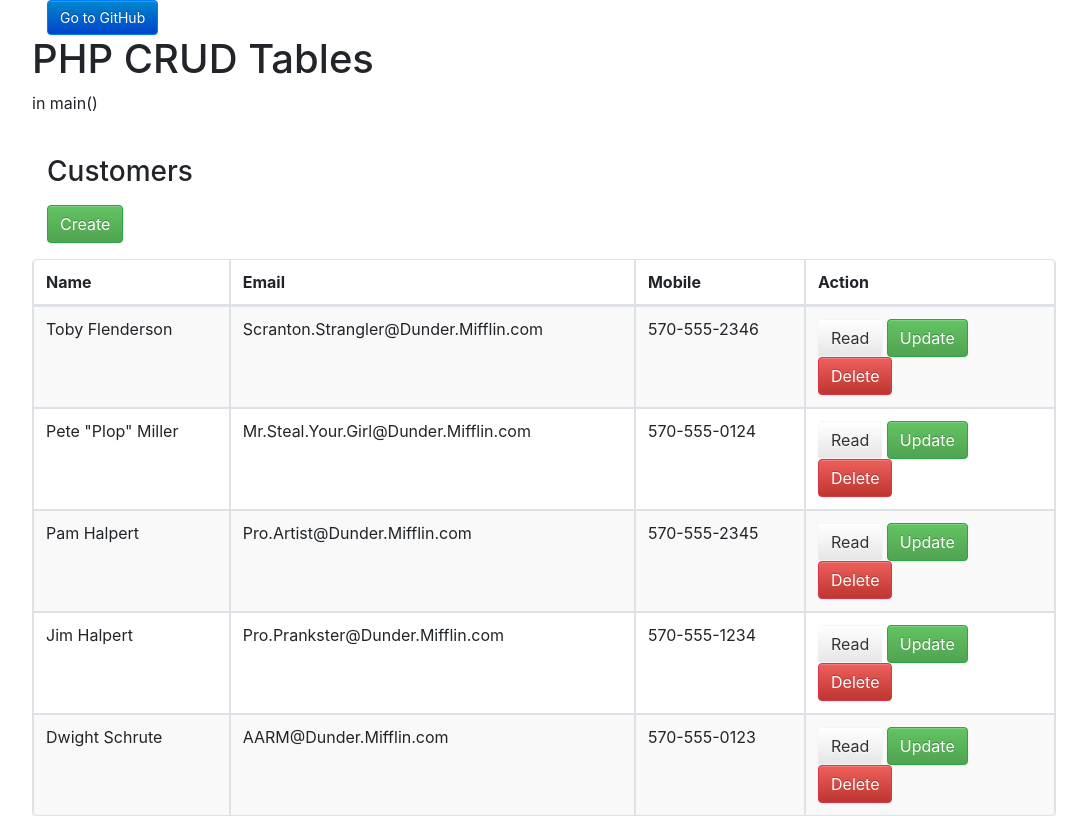
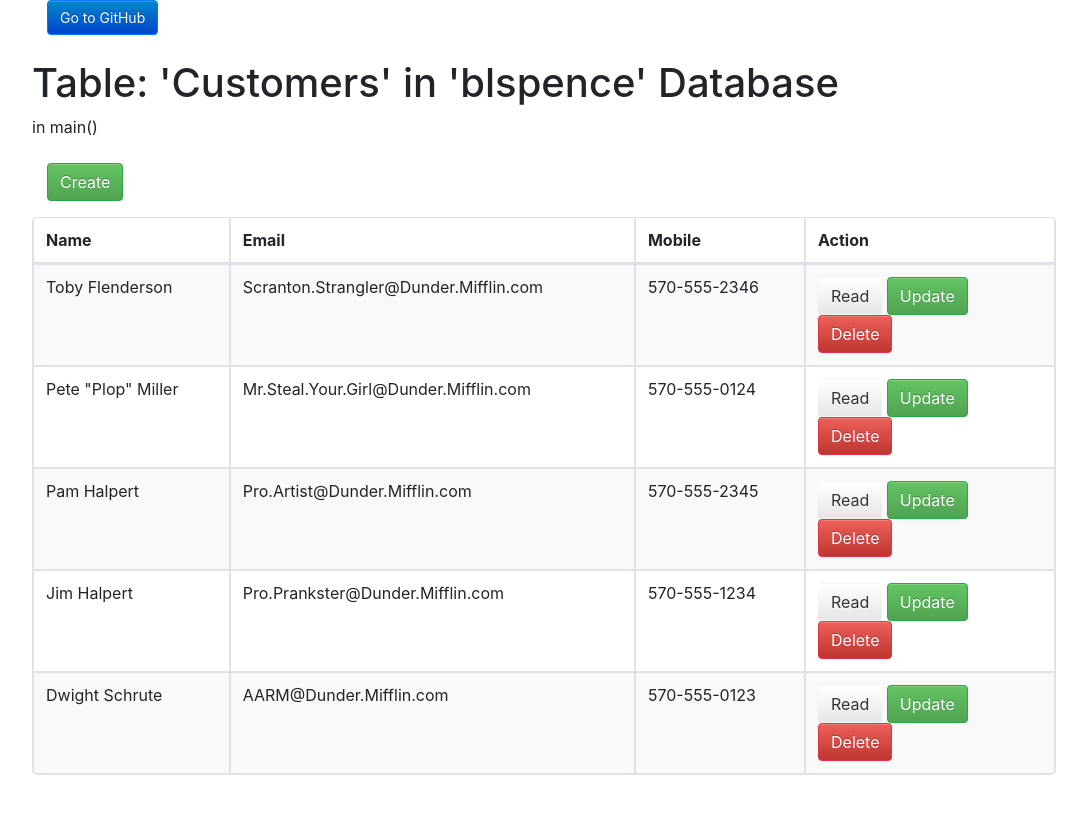
Before and after one commit to blspence/cis355, a PHP site: page /scripts/index.php in a window 1280 px wide. Shown: the top 816 px of the page, without its empty margins (96-1183 px from the left). After the commit the page ends 775 px from the top, so only its background shows below. Run offline with PHP 8.4, Linux system fonts and the light colour scheme; data comes from the database, SQL or seed files in the repository.

Commit message:
optimized

```diff
--- a/prog03/customers.class.php
+++ b/prog03/customers.class.php
@@ -1,9 +1,21 @@
 <?php
+
+abstract class enumActions
+{
+    public const id_FORM_CREATE = 0;
+    public const id_FORM_READ = 1;
+    public const id_FORM_UPDATE = 2;
+    public const id_FORM_DELETE = 3;
+    public const id_DB_MOD_CREATE = 5;
+    public const id_DB_MOD_UPDATE = 6;
+    public const id_DB_MOD_DELETE = 7;
+    public const id_LIST_RECORDS = 8;
+}
+
 
 class Customers
 {
     public $id;
-
     public $name;
     public $email;
     public $mobile;
@@ -14,7 +26,7 @@ class Customers
 
     private $title = "Customer";
 
-    function create_record() // display create form
+    function form_create()
     {
         echo "
         <html>
@@ -36,7 +48,7 @@ class Customers
                         <p class='row'>
                             <h3>Create a $this->title</h3>
                         </p>
-                        <form class='form-horizontal' action='customer.php?fun=11' method='post'>
+                        <form class='form-horizontal' action='index.php?fnc=enumActions::id_DB_MOD_CREATE' method='post'>
                     ";
         $this->control_group("name", $this->nameError, $this->name);
         $this->control_group("email", $this->emailError, $this->email);
@@ -44,7 +56,7 @@ class Customers
         echo "
                             <div class='form-actions'>
                                 <button type='submit' class='btn btn-success'>Create</button>
-                                <a class='btn' href='customer.php'>Back</a>
+                                <a class='btn' href='index.php'>Back</a>
                             </div>
                         </form>
                     </div>
@@ -55,7 +67,7 @@ class Customers
                     ";
     }
 
-    function delete_record()
+    function form_delete()
     {
         echo "
         <html>
@@ -77,11 +89,11 @@ class Customers
                         <p class='row'>
                             <h3>Delete a $this->title</h3>
                         </p>
-                        <form class='form-horizontal' action='customer.php?fun=44' method='post'>
+                        <form class='form-horizontal' action='index.php?fnc=enumActions::id_DB_MOD_DELETE' method='post'>
                             Are you sure you want to delete?
                             <div class='form-actions'>
                                 <button type='submit' class='btn btn-success'>Yes</button>
-                                <a class='btn' href='customer.php'>No</a>
+                                <a class='btn' href='index.php'>No</a>
                             </div>
                         </form>
                     </div>
@@ -92,7 +104,7 @@ class Customers
                     ";
     }
 
-    function read_record()
+    function form_read()
     {
         echo "
         <html>
@@ -114,11 +126,11 @@ class Customers
                         <p class='row'>
                             <h3>Read a $this->title</h3>
                         </p>
-                        <form class='form-horizontal' action='customer.php?fun=44' method='post'>
+                        <form class='form-horizontal' action='index.php?fnc=enumActions::id_DB_MOD_DELETE' method='post'>
                             Are you sure you want to delete?
                             <div class='form-actions'>
                                 <button type='submit' class='btn btn-success'>Yes</button>
-                                <a class='btn' href='customer.php'>No</a>
+                                <a class='btn' href='index.php'>No</a>
                             </div>
                         </form>
                     </div>
@@ -129,7 +141,7 @@ class Customers
                     ";
     }
 
-    function update_record()
+    function form_update()
     {
         echo "
         <html>
@@ -151,7 +163,7 @@ class Customers
                         <p class='row'>
                             <h3>Update a $this->title</h3>
                         </p>
-                        <form class='form-horizontal' action='customer.php?fun=33' method='post'>
+                        <form class='form-horizontal' action='index.php?fnc=enumActions::id_DB_MOD_UPDATE' method='post'>
                     ";
         $this->control_group("name", $this->nameError, $this->name);
         $this->control_group("email", $this->emailError, $this->email);
@@ -159,7 +171,7 @@ class Customers
         echo "
                             <div class='form-actions'>
                                 <button type='submit' class='btn btn-success'>Update</button>
-                                <a class='btn' href='customer.php'>Back</a>
+                                <a class='btn' href='index.php'>Back</a>
                             </div>
                         </form>
                     </div>
@@ -170,7 +182,8 @@ class Customers
                     ";
     }
 
-    function list_records() {
+    function list_records()
+    {
         echo "
         <html>
             <head>
@@ -185,11 +198,8 @@ class Customers
             </head>
             <body>
                 <div class='container'>
-                    <p class='row'>
-                        <h3>$this->title" . "s" . "</h3>
-                    </p>
                     <p>
-                        <a href='customer.php?fun=1' class='btn btn-success'>Create</a>
+                        <a href='index.php?fnc=enumActions::id_FORM_CREATE' class='btn btn-success'>Create</a>
                     </p>
                     <div class='row'>
                         <table class='table table-striped table-bordered'>
@@ -205,17 +215,18 @@ class Customers
                     ";
         $pdo = Database::connect();
         $sql = "SELECT * FROM customers ORDER BY id DESC";
-        foreach ($pdo->query($sql) as $row) {
+        foreach($pdo->query($sql) as $row)
+        {
             echo "<tr>";
             echo "<td>". $row["name"] . "</td>";
             echo "<td>". $row["email"] . "</td>";
             echo "<td>". $row["mobile"] . "</td>";
             echo "<td width=250>";
-            echo "<a class='btn' href='customer.php?fun=2?id=".$row["id"]."'>Read</a>";
+            echo "<a class='btn' href='index.php?fnc=enumActions::id_FORM_READ?id=".$row["id"]."'>Read</a>";
             echo "&nbsp;";
-            echo "<a class='btn btn-success' href='customer.php?fun=33?id=".$row["id"]."'>Update</a>";
+            echo "<a class='btn btn-success' href='index.php?fnc=enumActions::id_DB_MOD_UPDATE?id=".$row["id"]."'>Update</a>";
             echo "&nbsp;";
-            echo "<a class='btn btn-danger' href='customer.php?fun=44?id=".$row["id"]."'>Delete</a>";
+            echo "<a class='btn btn-danger' href='index.php?fnc=enumActions::id_DB_MOD_DELETE?id=".$row["id"]."'>Delete</a>";
             echo "</td>";
             echo "</tr>";
         }
@@ -225,14 +236,12 @@ class Customers
                         </table>
                     </div>
                 </div>
-
             </body>
-
         </html>
-                    ";
+        ";
     }
 
-    function control_group ($label, $labelError, $val)
+    function control_group($label, $labelError, $val)
     {
         echo "<div class='control-group";
         echo !empty($labelError) ? 'error' : '';
@@ -242,7 +251,8 @@ class Customers
         echo "<input name='$label' type='text' placeholder='$label' value='";
         echo !empty($val) ? $val : '';
         echo "'>";
-        if (!empty($labelError)) {
+        if(!empty($labelError))
+        {
             echo "<span class='help-inline'>";
             echo $labelError;
             echo "</span>";
@@ -251,25 +261,26 @@ class Customers
         echo "</div>";
     }
 
-    function insert_record () {
-        // validate input
+    function db_mod_create()
+    {
+        /* validate input */
         $valid = true;
-        if (empty($this->name)) {
+        if(empty($this->name))
+        {
             $this->nameError = 'Please enter Name';
             $valid = false;
         }
 
-        if (empty($this->email)) {
+        if(empty($this->email))
+        {
             $this->emailError = 'Please enter Email Address';
             $valid = false;
         }
-        /*
-        else if ( !filter_var($email,FILTER_VALIDATE_EMAIL) ) {
-
+        else if (!filter_var($email, FILTER_VALIDATE_EMAIL))
+        {
             $this->emailError = 'Please enter a valid Email Address';
             $valid = false;
         }
-         */
 
         if(empty($this->mobile))
         {
@@ -285,33 +296,34 @@ class Customers
             $q = $pdo->prepare($sql);
             $q->execute(array($this->name,$this->email,$this->mobile));
             Database::disconnect();
-            header("Location: customer.php");
+            header("Location: index.php");
         }
         else
         {
-            $this->create_record();
+            $this->form_create();
         }
     }
 
-    function insert_update_record () {
-        // validate input
+    function db_mod_update()
+    {
+        /* validate input */
         $valid = true;
-        if (empty($this->name)) {
+        if(empty($this->name))
+        {
             $this->nameError = 'Please enter Name';
             $valid = false;
         }
 
-        if (empty($this->email)) {
+        if(empty($this->email))
+        {
             $this->emailError = 'Please enter Email Address';
             $valid = false;
         }
-        /*
-        else if ( !filter_var($email,FILTER_VALIDATE_EMAIL) ) {
-
+        else if(!filter_var($email,FILTER_VALIDATE_EMAIL))
+        {
             $this->emailError = 'Please enter a valid Email Address';
             $valid = false;
         }
-         */
 
         if(empty($this->mobile))
         {
@@ -327,15 +339,16 @@ class Customers
             $q = $pdo->prepare($sql);
             $q->execute(array($this->name,$this->email,$this->mobile, $this->id));
             Database::disconnect();
-            header("Location: customer.php");
+            header("Location: index.php");
         }
         else
         {
-            $this->update_record();
+            $this->form_update();
         }
     }
 
-    function delete_update_record () {
+    function db_mod_delete()
+    {
         $id = 0;
 
         if(!empty($_GET['id']))
@@ -359,7 +372,8 @@ class Customers
         }
     }
 
-    function read_helper ($id) {
+    function read_helper($id)
+    {
         $id = null;
         if(!empty($_GET['id']))
         {
@@ -382,3 +396,5 @@ class Customers
         }
     }
 }
+
+?>
--- a/prog03/index.php
+++ b/prog03/index.php
@@ -15,21 +15,6 @@
 
 
     /***************************************************************************
-     * GLOBAL VARIABLES
-     **************************************************************************/
-    /* $GLOBALS['api_base_addr'] */
-    $api_base_addr = "https://api.svsu.edu/courses?prefix=";
-
-    /* custom 'struct' type */
-    class listingType
-    {
-        public $lineNumber;
-        public $listingStr;
-        public $days;
-    }
-
-
-    /***************************************************************************
      * FUNCTION DEFINITIONS
      **************************************************************************/
 
@@ -41,45 +26,62 @@
 
         $cust = new Customers();
 
-        if(isset($_POST["name"])) $cust->name = $_POST["name"];
-        if(isset($_POST["email"])) $cust->email = $_POST["email"];
-        if(isset($_POST["mobile"])) $cust->mobile = $_POST["mobile"];
+        if(isset($_POST["name"]))
+        {
+            $cust->name = $_POST["name"];
+        }
 
-        if(isset($_GET["fun"])) $fun = $_GET["fun"];
-        else $fun = 0;
+        if(isset($_POST["email"]))
+        {
+            $cust->email = $_POST["email"];
+        }
 
-        switch ($fun)
+        if(isset($_POST["mobile"]))
         {
-            case 1: // create
-                $cust->create_record();
+            $cust->mobile = $_POST["mobile"];
+        }
+
+        if(isset($_GET["fnc"]))
+        {
+            $fnc = $_GET["fnc"];
+        }
+        else
+        {
+            $fnc = enumActions::id_LIST_RECORDS;
+        }
+
+        switch($fnc)
+        {
+            case enumActions::id_FORM_CREATE:
+                $cust->form_create();
                 break;
-            case 2: // read
-                $cust->read_record();
+            case enumActions::id_FORM_READ:
+                $cust->form_read();
                 break;
-            case 3: // update
-                $cust->update_record();
+            case enumActions::id_FORM_UPDATE:
+                $cust->form_update();
                 break;
-            case 4: // delete
-                $cust->delete_record();
+            case enumActions::id_FORM_DELETE:
+                $cust->form_delete();
                 break;
-            case 11: // insert database record from create_record()
-                $cust->insert_record();
+            case enumActions::id_DB_MOD_CREATE:
+                $cust->db_mod_create();
                 break;
-            case 33: // update database record from update_record()
-                $cust->insert_update_record();
+            case enumActions::id_DB_MOD_UPDATE:
+                $cust->db_mod_update();
                 break;
-            case 44: // delete database record from delete_record()
-                $cust->delete_update_record();
+            case enumActions::id_DB_MOD_DELETE:
+                $cust->db_mod_delete();
                 break;
-            case 0: // list
-            default: // list
+            case enumActions::id_LIST_RECORDS:
+            default:
                 $cust->list_records();
         }
     }
 
 
     /***************************************************************************
-     * FUNCTION todo: TODO
+     * FUNCTION todo: TODO (fnc tmpl)
      **************************************************************************/
     function todo($param)
     {
@@ -92,7 +94,7 @@
 
 <head>
     <!-- TAB-TITLE/FAVICON ************************************************* -->
-    <title>Customers - File Upload</title>
+    <title>Prog03</title>
     <link rel="icon" href="../img/cardinal_logo.png" type="image/png" />
 
     <!-- METADATA ********************************************************** -->
@@ -128,9 +130,8 @@
         <!-- Course Lookup ************************************************* -->
         <div class="row">
             <div class=".col-md-12">
-                <h1> <!--style="color:white;"> -->
-                    PHP CRUD Tables</strong>
-                </h1>
+                <br/>
+                <h1>Table: 'Customers' in 'blspence' Database</h1>
             </div>
         </div>
         <!-- main() call *************************************************** -->
```
